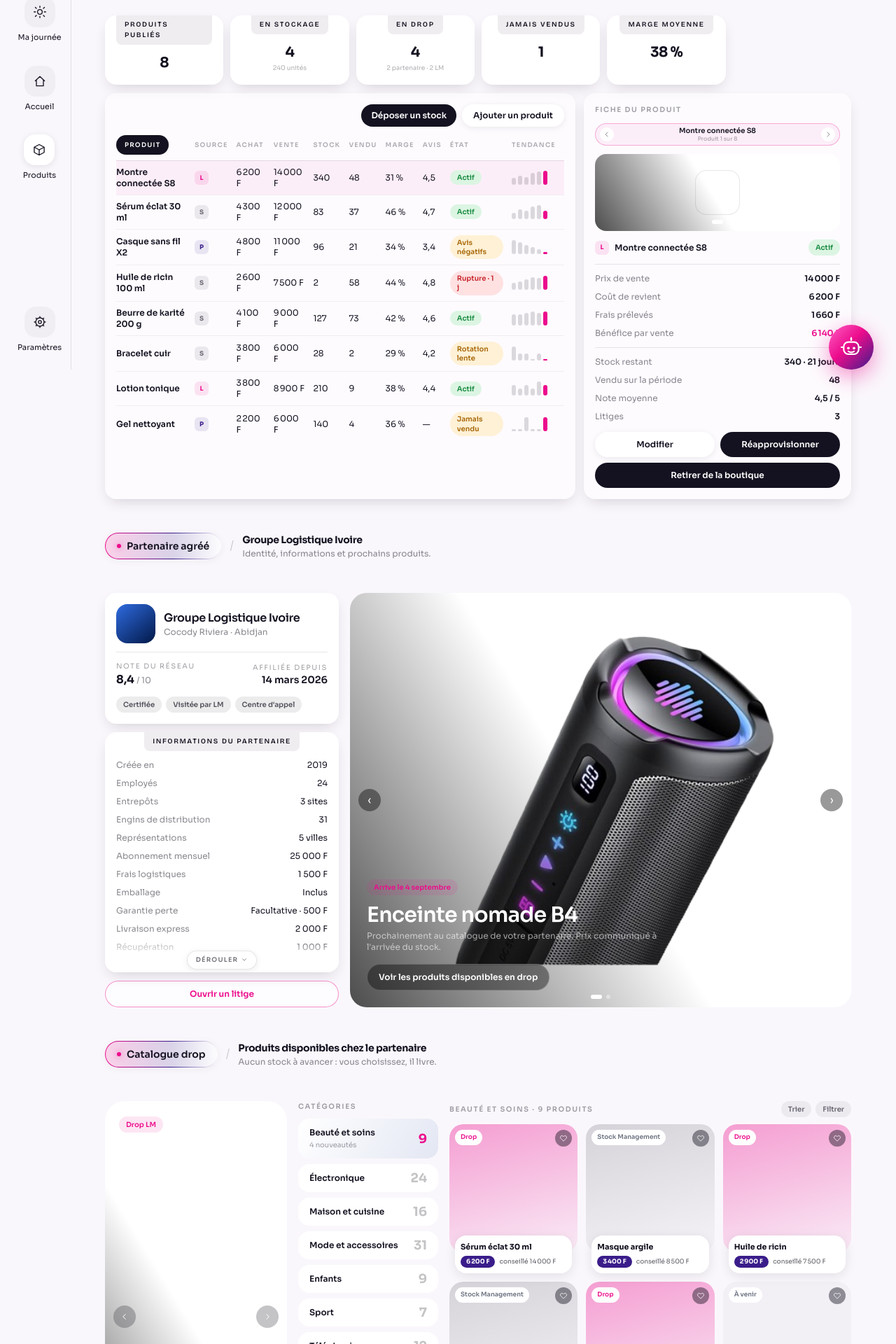
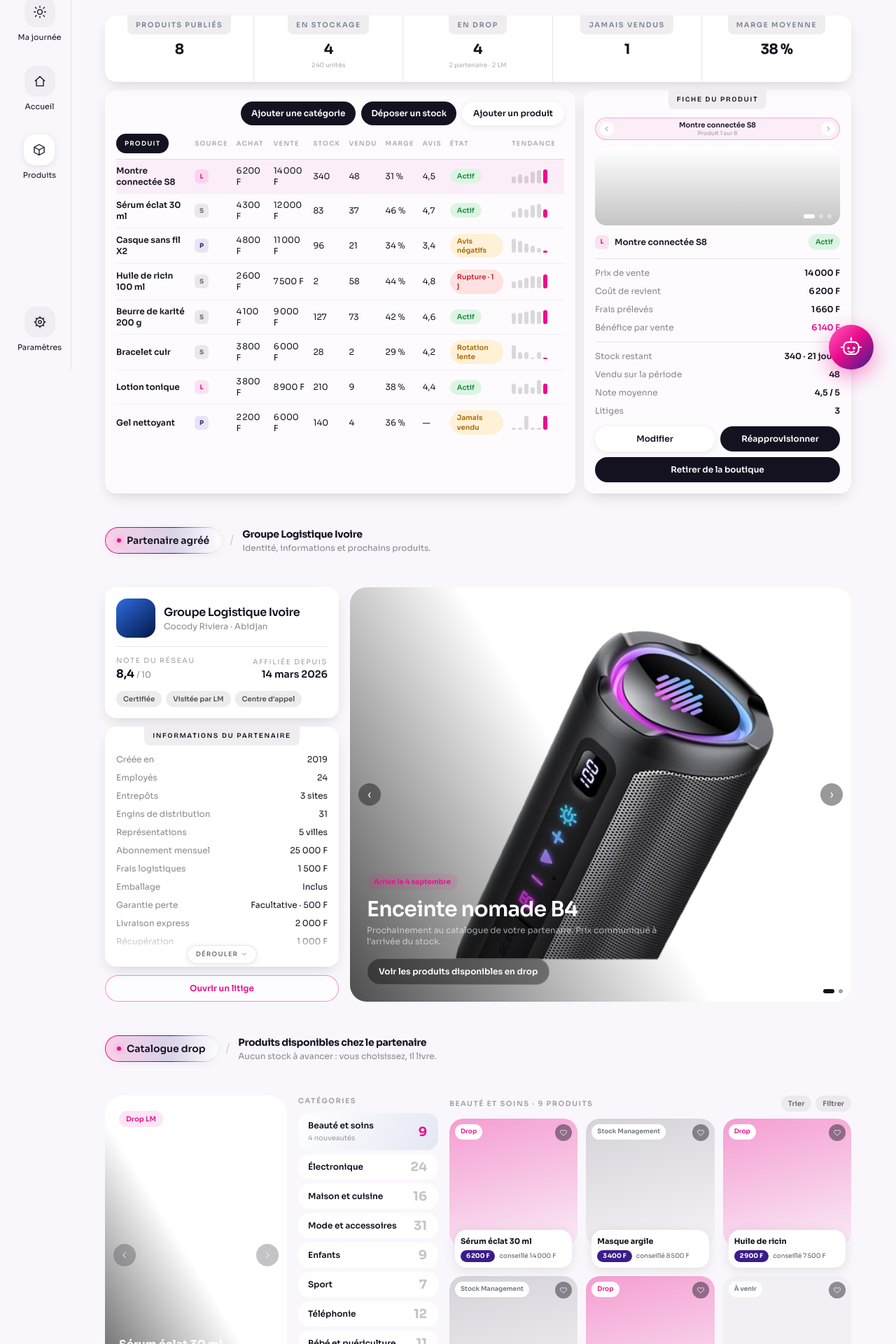
Before and after one commit to leoniegondo05/saaslm, a Next.js app in the folder boutique/: page /dashboard/produits in a window 1280 px wide. Shown: the part 240-2160 px from the top of the page at 70% size. Built offline with nearby package versions, Linux system fonts and the light colour scheme.

Commit message:
mise à jour de la partie produit

```diff
--- a/boutique/app/components/dashboard-accueil/ProduitsCatalogue.tsx
+++ b/boutique/app/components/dashboard-accueil/ProduitsCatalogue.tsx
@@ -100,36 +100,27 @@ export default function ProduitsCatalogue({ first = true }: { first?: boolean })
         layout="inline"
       />
 
-      <div className="grid grid-cols-2 gap-2.5 sm:grid-cols-3 lg:grid-cols-6">
-        <Card title="Produits publiés" titleTab className="!bg-white">
-          <p className="mt-2 text-center text-xl font-bold tracking-tight">{publies}</p>
-        </Card>
-        <Card title="En stockage" titleTab className="!bg-white">
-          <p className="mt-2 text-center text-xl font-bold tracking-tight">{enStockage}</p>
-          <p className="mt-0.5 text-center text-[9px] text-[#141220]/35">{stockTotal} unités</p>
-        </Card>
-        <Card title="En drop" titleTab className="!bg-white">
-          <p className="mt-2 text-center text-xl font-bold tracking-tight">{enDrop}</p>
-          <p className="mt-0.5 text-center text-[9px] text-[#141220]/35">{dropPartenaire} partenaire · {dropLm} LM</p>
-        </Card>
-        <Card title="Jamais vendus" titleTab className="!bg-white">
-          <p className="mt-2 text-center text-xl font-bold tracking-tight">{jamaisVendus}</p>
-        </Card>
-        <Card title="Marge moyenne" titleTab className="!bg-white">
-          <p className="mt-2 text-center text-xl font-bold tracking-tight">{margeMoyenne} %</p>
-        </Card>
+      {/* Un seul cadre, séparé par des traits (divide-x/y) — pas cinq cartes
+          côte à côte : chaque étiquette reste en onglet (même trait que
+          Card titleTab) mais posée sur le même fond continu. */}
+      <div className="grid grid-cols-2 divide-x divide-y divide-[#141220]/10 overflow-hidden rounded-2xl bg-white shadow-[0_8px_20px_-6px_rgba(20,18,32,0.18)] sm:grid-cols-3 lg:grid-cols-5 lg:divide-y-0">
+        <StatCell label="Produits publiés" value={publies} />
+        <StatCell label="En stockage" value={enStockage} note={`${stockTotal} unités`} />
+        <StatCell label="En drop" value={enDrop} note={`${dropPartenaire} partenaire · ${dropLm} LM`} />
+        <StatCell label="Jamais vendus" value={jamaisVendus} />
+        <StatCell label="Marge moyenne" value={`${margeMoyenne} %`} />
       </div>
 
       <div className="mt-3 grid gap-3 lg:grid-cols-[1.75fr_1fr]">
         <Card className="!bg-[#FFFFFF70]">
           <div className="flex flex-wrap items-center justify-end gap-2">
             <div className="flex gap-2">
+              <button type="button" className="rounded-full border border-[#141220]/15 bg-[#141220] px-3.5 py-2 text-xs font-semibold text-white">
+                Ajouter une catégorie
+              </button>
               <button type="button" className="rounded-full bg-[#141220] px-3.5 py-2 text-xs font-semibold text-white">
                 Déposer un stock
               </button>
-              {/* <button type="button" className="rounded-full border border-[#141220]/15 bg-white/60 px-3.5 py-2 text-xs font-semibold">
-                Ajouter une catégorie
-              </button> */}
               <button type="button" className="rounded-full bg-white px-4 py-2 text-xs font-semibold shadow-[0_2px_10px_rgba(20,18,32,0.08)]">
                 Ajouter un produit
               </button>
@@ -181,8 +172,7 @@ export default function ProduitsCatalogue({ first = true }: { first?: boolean })
           </div>
         </Card>
 
-        <Card className="!bg-[#FFFFFF70]">
-          <p className="text-[10px] font-semibold uppercase tracking-[0.16em] text-[#141220]/40">Fiche du produit</p>
+        <Card title="Fiche du produit" titleTab className="!bg-[#FFFFFF70]">
           <ProductSelector
             name={produit.nom}
             position={`Produit ${selected + 1} sur ${PRODUITS.length}`}
@@ -209,16 +199,17 @@ export default function ProduitsCatalogue({ first = true }: { first?: boolean })
               <span className="h-16 w-16 rounded-2xl border border-[#141220]/10 bg-white/70" />
             )}
 
-            {/* Même dégradé que le carousel de la fiche produit (fondu vers
-                le noir pour la lisibilité des dots), cf.
-                [[dashboard-mock-data-pending-laravel-api]]. */}
-            <div className="pointer-events-none absolute inset-0 bg-[linear-gradient(238.49deg,rgba(217,217,217,0)_51.88%,#000000_120.52%)]" />
+            {/* Blanc en haut, gris en bas : assombrit le coin bas-droit où
+                vivent les dots (sans lui, un point blanc y était invisible,
+                cf. [[dashboard-mock-data-pending-laravel-api]] pour l'absence
+                de vraie photo tant que l'API ne les fournit pas). */}
+            <div className="pointer-events-none absolute inset-0 bg-[linear-gradient(180deg,#ffffff_0%,#c4c4c4_100%)]" />
 
-            {/* Dot(s) restent visibles même sans photo (produit pas encore
-                photographié) : signale que c'est un carousel, prêt à recevoir
-                plusieurs images, cf. [[dashboard-mock-data-pending-laravel-api]]. */}
-            <div className="absolute bottom-2.5 left-1/2 flex -translate-x-1/2 items-center gap-1.5">
-              {(photos.length > 0 ? photos : [null]).map((_, i) => (
+            {/* 3 dots par défaut (pas 1) tant qu'il n'y a pas de vraies
+                photos : signale que c'est un carousel à trois emplacements,
+                prêt à les recevoir, cf. [[dashboard-mock-data-pending-laravel-api]]. */}
+            <div className="absolute bottom-2.5 right-3 flex items-center gap-1.5">
+              {(photos.length > 0 ? photos : [null, null, null]).map((_, i) => (
                 <span
                   key={i}
                   className={i === photo ? "h-1.5 w-4 rounded-full bg-white" : "h-1.5 w-1.5 rounded-full bg-white/40"}
@@ -256,3 +247,20 @@ export default function ProduitsCatalogue({ first = true }: { first?: boolean })
     </>
   );
 }
+
+function StatCell({ label, value, note }: { label: string; value: string | number; note?: string }) {
+  return (
+    <div className="px-4 pb-4 pt-4">
+      <div className="relative -mt-4 flex justify-center">
+        <p
+          className="rounded-b-lg px-3 py-1.5 text-[10px] font-semibold uppercase tracking-[0.16em] text-[#7B8095]"
+          style={{ background: "#F0EDF0" }}
+        >
+          {label}
+        </p>
+      </div>
+      <p className="mt-2 text-center text-xl font-bold tracking-tight">{value}</p>
+      {note && <p className="mt-0.5 text-center text-[9px] text-[#141220]/35">{note}</p>}
+    </div>
+  );
+}
--- a/boutique/app/components/dashboard-accueil/shared.tsx
+++ b/boutique/app/components/dashboard-accueil/shared.tsx
@@ -52,14 +52,14 @@ export function ProduitCarousel({ images }: { images: string[] }) {
       >
         ›
       </button>
-      <div className="absolute bottom-3 left-1/2 z-10 flex -translate-x-1/2 gap-1.5">
+      <div className="absolute bottom-3 right-3 z-10 flex gap-1.5">
         {images.map((src, i) => (
           <button
             key={src}
             type="button"
             onClick={() => setIndex(i)}
             aria-label={`Aller à l'image ${i + 1}`}
-            className={`h-1.5 rounded-full transition-all ${i === index ? "w-4 bg-white" : "w-1.5 bg-white/40"}`}
+            className={`h-1.5 rounded-full transition-all ${i === index ? "w-4 bg-[#141220]" : "w-1.5 bg-[#141220]/40"}`}
           />
         ))}
       </div>
--- a/boutique/app/components/dashboard-produits/CatalogueDrop.tsx
+++ b/boutique/app/components/dashboard-produits/CatalogueDrop.tsx
@@ -41,7 +41,7 @@ export default function CatalogueDrop({ first = true }: { first?: boolean }) {
       />
 
       <div className="grid gap-4 lg:grid-cols-[260px_200px_1fr]">
-        <div className="relative flex min-h-[320px] flex-col justify-between overflow-hidden rounded-[28px] bg-white p-5" style={{ marginBottom: "5rem"}}>
+        <div className="relative flex min-h-[320px] flex-col justify-between overflow-hidden rounded-[28px] bg-white p-5" style={{ marginBottom: "15rem"}}>
           {/* Fond attend la photo du produit en avant (background-image sur cette
               div) ; le dégradé ci-dessous fait le fondu vers le noir pour la
               lisibilité du texte, cf. [[dashboard-mock-data-pending-laravel-api]]. */}
@@ -111,7 +111,7 @@ export default function CatalogueDrop({ first = true }: { first?: boolean }) {
 
       <div>
         <p className="mb-2.5 text-[10px] font-semibold uppercase tracking-[0.16em] text-[#141220]/40">Catégories</p>
-        <div className="flex flex-col gap-2">
+        <div className="flex flex-col gap-1.5">
           {CATEGORIES.map((cat) => {
             const active = cat.nom === categorie;
             return (
@@ -119,7 +119,7 @@ export default function CatalogueDrop({ first = true }: { first?: boolean }) {
                 key={cat.nom}
                 type="button"
                 onClick={() => setCategorie(cat.nom)}
-                className={`relative rounded-2xl px-4 py-3 text-left transition ${
+                className={`relative rounded-2xl px-3.5 py-2.5 text-left transition ${
                   active ? "bg-[linear-gradient(120deg,#ffffff,#e3e7f3)]" : "card-tint"
                 }`}
               >
--- a/boutique/app/components/dashboard-produits/dropCatalogue.ts
+++ b/boutique/app/components/dashboard-produits/dropCatalogue.ts
@@ -28,6 +28,12 @@ export type DropProduit = {
   prixBasReseau?: number;
   prixMoyenReseau?: number;
   prixHautReseau?: number;
+  /** Unités disponibles chez le partenaire, affiché en tag sur la fiche (Écran 06). */
+  unitesDisponibles?: number;
+  /** Prix auquel le partenaire revend réellement ce produit — distinct de
+   *  prixConseille (juste une recommandation) : sert de valeur de départ au
+   *  simulateur "Fixer mon prix". Absent -> le simulateur part du conseillé. */
+  prixVenteActuel?: number;
   /** Photos produit pour le carousel de la fiche (Écran 06). Aucune pour
    *  l'instant, cf. [[dashboard-mock-data-pending-laravel-api]]. */
   images?: string[];
@@ -64,6 +70,8 @@ export const DROP_PRODUITS: DropProduit[] = [
     prixBasReseau: 9500,
     prixMoyenReseau: 13400,
     prixHautReseau: 17000,
+    unitesDisponibles: 340,
+    prixVenteActuel: 12000,
   },
   {
     slug: "masque-argile",
```
Also changed, not shown: boutique/app/components/dashboard-produits/FicheProduitDrop.tsx (+21 -6 lines).
